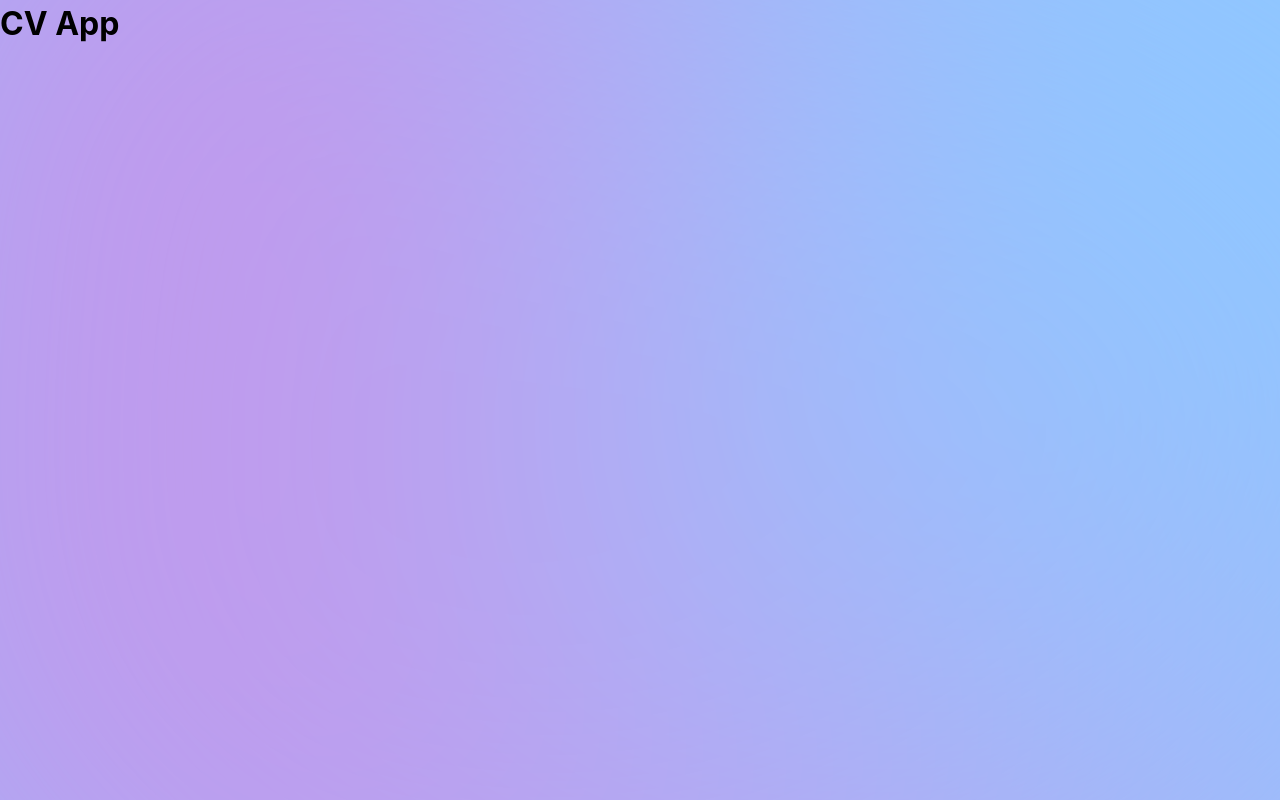
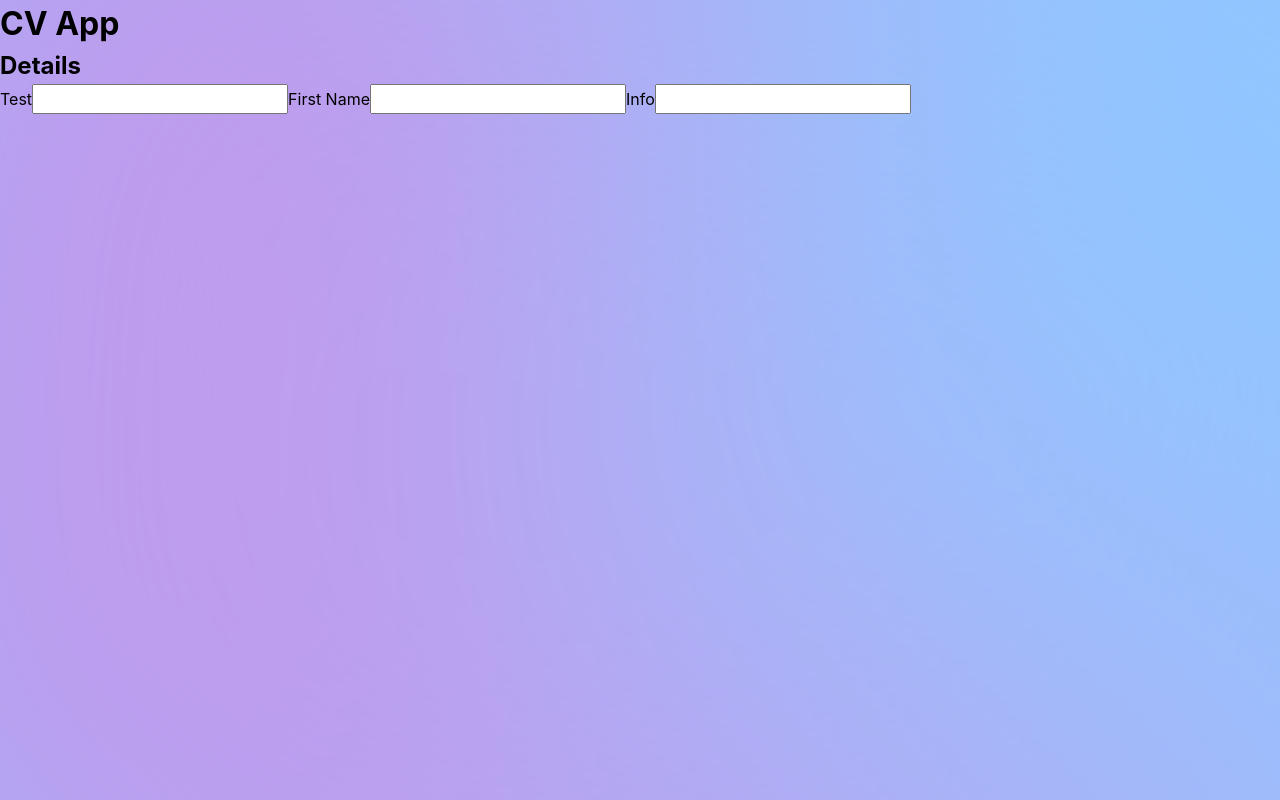
Before and after one commit to ClaraSmyth/cv-application, a React (Create React App) app: page / in a window 1280 px wide. Built offline with nearby package versions, Linux system fonts and the light colour scheme.

Commit message:
Updated components

```diff
--- a/src/App.js
+++ b/src/App.js
@@ -1,7 +1,10 @@
+import Form from "./components/Form";
+
 function App() {
   return (
     <div className="App">
       <h1 className="title">CV App</h1>
+      <Form />
     </div>
   );
 }
--- /dev/null
+++ b/src/components/Form.js
@@ -0,0 +1,29 @@
+import React, { Component } from 'react'
+import UserDetails from './UserDetails';
+
+class Form extends Component {
+
+  state = {
+    firstName: 'Test',
+    lastName: '',
+    jobTitle: '',
+    intro: '',
+  }
+
+  // Next page
+
+  render() {
+    const { firstName, lastName, jobTitle, intro } = this.state;
+    const details = { firstName, lastName, jobTitle, intro };
+
+    return (
+      <form>
+        <UserDetails
+          details={details}
+        />
+      </form>
+    )
+  }
+}
+
+export default Form
--- a/src/components/UserDetails.js
+++ b/src/components/UserDetails.js
@@ -6,13 +6,13 @@ export class UserDetails extends Component {
     <div>
       <h2>Details</h2>
 
-      <label for='firstNameInput'>First Name</label>
+      <label htmlFor='firstNameInput'>{this.props.details.firstName}</label>
       <input id='firstNameInput' name='firstNameInput' type='text'></input>
 
-      <label for='secondNameInput'>First Name</label>
+      <label htmlFor='secondNameInput'>First Name</label>
       <input id='secondNameInput' name='secondNameInput' type='text'></input>
 
-      <label for='infoInput'>Info</label>
+      <label htmlFor='infoInput'>Info</label>
       <input id='infoInput' name='infoInput' type='textarea'></input>
     </div>
     )
```
Also changed, not shown: src/components/form.js (deleted, +0 -9 lines).
